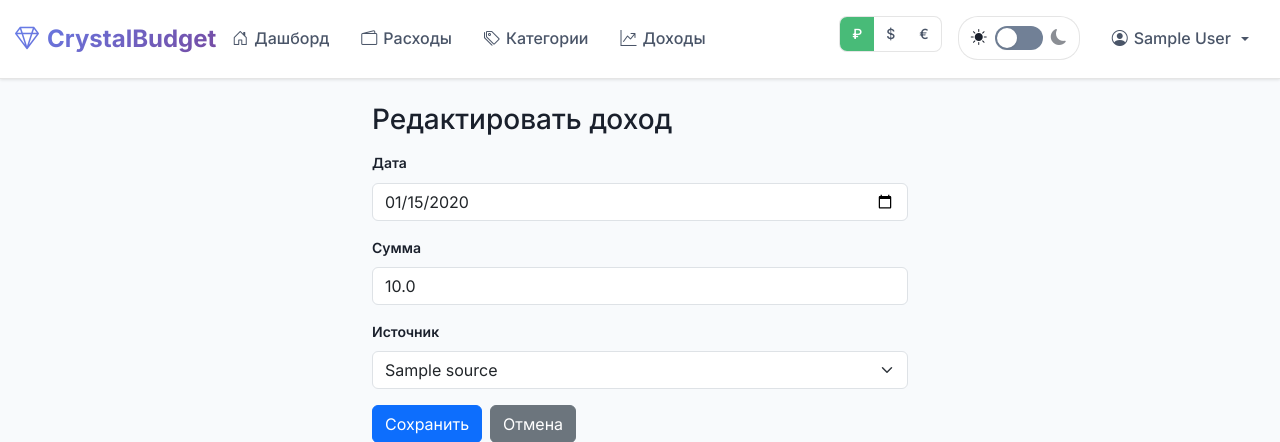
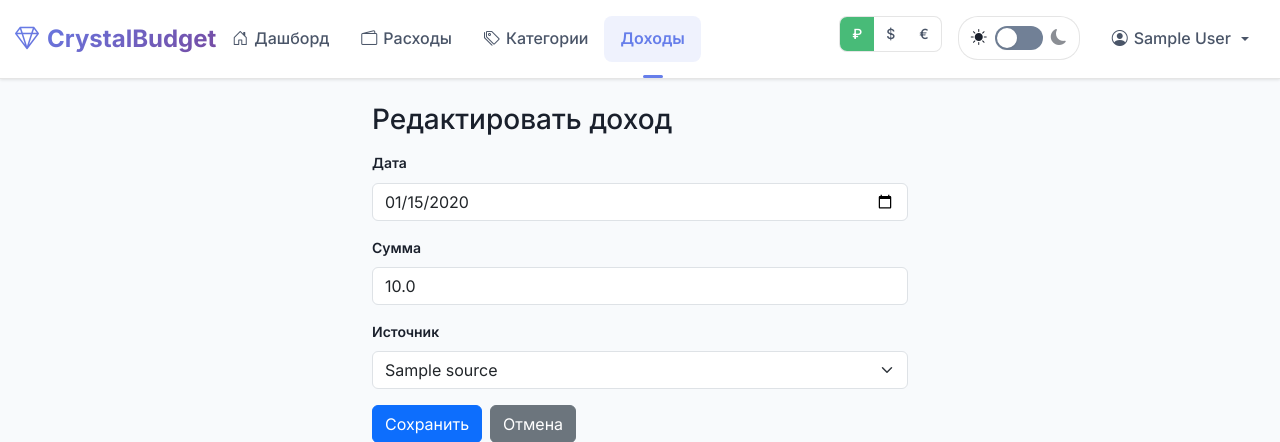
Before and after one commit to Genacvali/crystall-budget, a Flask app: page /income/edit/1 in a window 1280 px wide. Shown: the top 442 px of the page. Run offline with Flask 3, Linux system fonts and the light colour scheme; the visitor is signed in with stand-in values (Sample User, id 1); tables that the repository leaves empty hold one stand-in row (values such as "Sample post").

Commit message:
update base.html

```diff
--- a/templates/base.html
+++ b/templates/base.html
@@ -75,9 +75,10 @@
                         </a>
                     </li>
                     <li class="nav-item">
-                        <a class="nav-link-modern {% if request.endpoint == 'income' %}active{% endif %}" href="{{ url_for('income') }}">
-                            <i class="bi bi-graph-up-arrow"></i> Доходы
-                        </a>
+<a class="nav-link-modern {% if request.endpoint in ['income_page', 'edit_income'] %}active{% endif %}"
+   href="{{ url_for('income_page') }}">
+  Доходы
+</a>
                     </li>
                 </ul>
 
```
